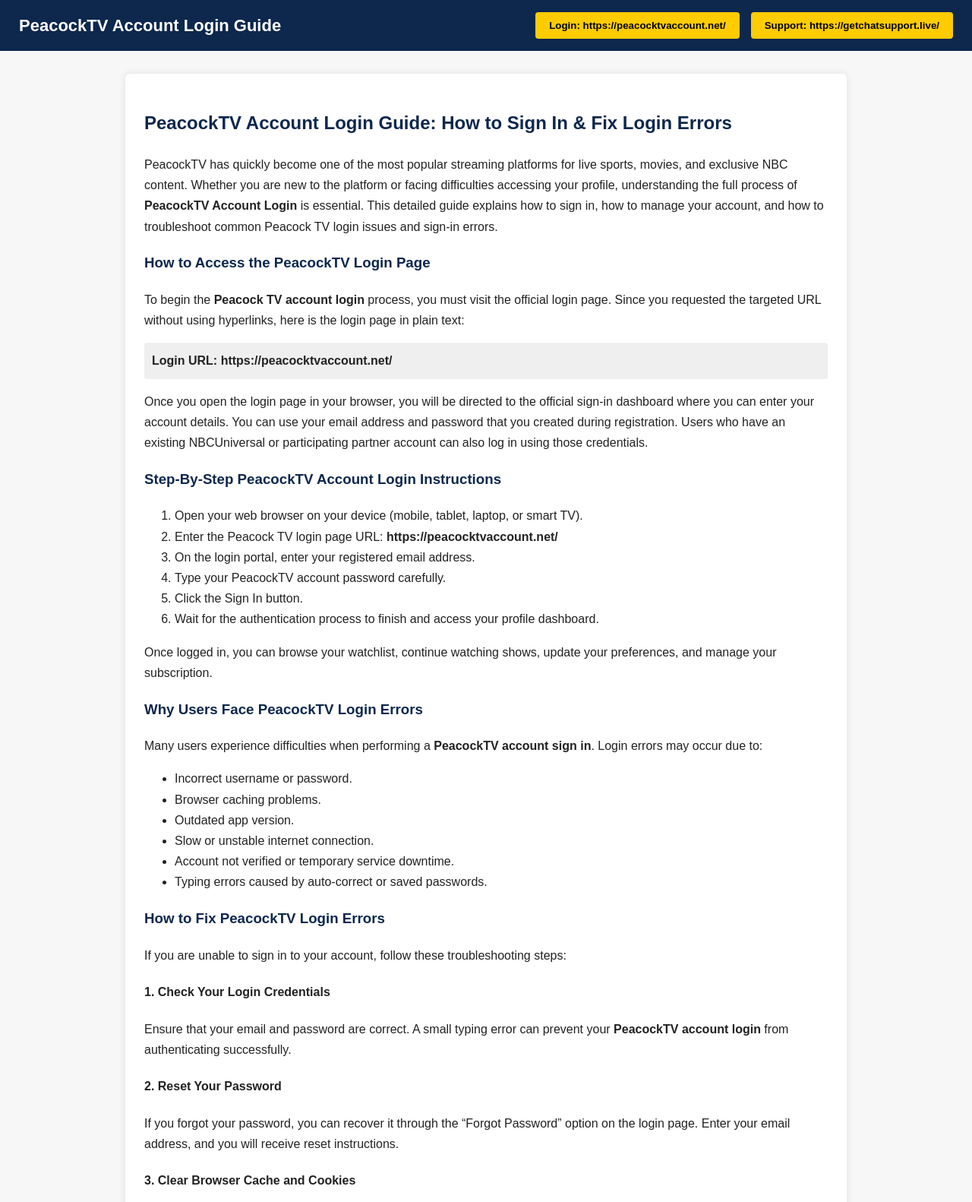
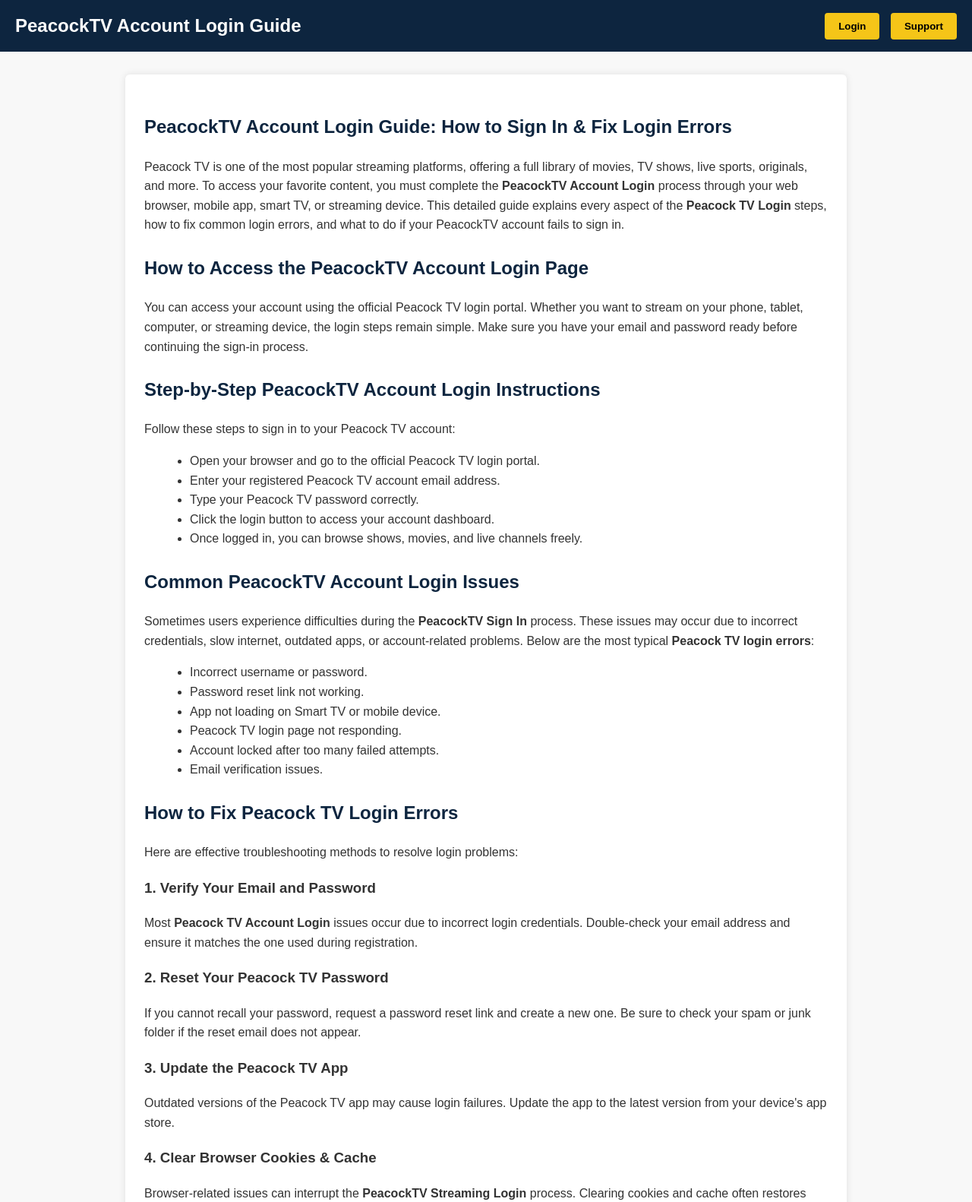
Before and after one commit to madhur8949-lgtm/peacocktvaccountlogin, a plain HTML site: page index.html in a window 1280 px wide. Shown: the top 1582 px of the page at 76% size. Drawn offline with Linux system fonts and the light colour scheme.

Commit message:
Update index.html

```diff
--- a/index.html
+++ b/index.html
@@ -3,47 +3,47 @@
 <head>
 <meta charset="UTF-8">
 <meta name="viewport" content="width=device-width, initial-scale=1.0">
+<meta name="title" content="PeacockTV Account Login Guide: How to Sign In & Fix Login Errors">
+<meta name="description" content="Complete PeacockTV Account Login guide explaining how to sign in, troubleshoot login issues, reset password, and fix common Peacock TV account login errors easily.">
+<meta name="keywords" content="PeacockTV Account Login, Peacock TV Login, Peacock TV Sign In, PeacockTV Streaming Login, Peacock Account Access, Login Issues Peacock TV, Fix Peacock Login Error, Peacock TV Password Reset, Peacock TV Account Support">
+<meta name="google-site-verification" content="tnyrEA8cHMUcWzuWZWgJNXuyRRLXwywr5L6StCevneA" />
+    <meta name="msvalidate.01" content="2D98BF34581F1CDE05BD7F55E6C6D017" />
 
-    <!-- META TAGS -->
 <title>PeacockTV Account Login Guide: How to Sign In & Fix Login Errors</title>
-    <meta name="description" content="PeacockTV Account Login Guide: Learn how to sign in to your Peacock TV account, fix login issues, troubleshoot errors, and manage your PeacockTV profile easily.">
-    <meta name="keywords" content="PeacockTV Account Login, Peacock TV Login, PeacockTV Sign In, PeacockTV account sign in help, fix PeacockTV login errors, Peacock TV troubleshooting">
 
 <style>
     body {
+        margin: 0;
         font-family: Arial, Helvetica, sans-serif;
-            margin: 0;
-            background: #f7f7f7;
-            color: #222;
-            line-height: 1.7;
+        background: #f8f8f8;
+        color: #333;
+        line-height: 1.6;
     }
     header {
-            background: #0d274d;
-            padding: 15px 25px;
+        background: #0d253f;
+        color: #fff;
+        padding: 15px 20px;
         display: flex;
         justify-content: space-between;
         align-items: center;
-            color: #fff;
     }
     header h1 {
-            font-size: 22px;
         margin: 0;
+        font-size: 24px;
+        font-weight: bold;
     }
-        .menu-buttons {
-            display: flex;
-            gap: 15px;
-        }
-        .menu-buttons button {
+    .nav-buttons button {
+        margin-left: 10px;
         padding: 10px 18px;
         border: none;
-            background: #ffcc00;
+        background: #f5c518;
         color: #000;
         font-weight: bold;
         cursor: pointer;
         border-radius: 4px;
     }
-        .menu-buttons button:hover {
-            background: #e6b800;
+    .nav-buttons button:hover {
+        opacity: 0.9;
     }
     .container {
         max-width: 900px;
@@ -53,15 +53,12 @@
         border-radius: 6px;
         box-shadow: 0 0 10px rgba(0,0,0,0.1);
     }
-        h2, h3 {
-            color: #0d274d;
+    h2 {
+        color: #0d253f;
+        margin-top: 25px;
     }
-        .url-box {
-            background: #efefef;
-            padding: 10px;
-            border-radius: 4px;
-            margin: 10px 0;
-            font-weight: bold;
+    ul {
+        margin-left: 20px;
     }
 </style>
 </head>
@@ -70,10 +67,9 @@
 
 <header>
     <h1>PeacockTV Account Login Guide</h1>
-    <div class="menu-buttons">
-        <!-- Buttons with URLs as text only (no hyperlinks) -->
-        <button>Login: https://peacocktvaccount.net/</button>
-        <button>Support: https://getchatsupport.live/</button>
+    <div class="nav-buttons">
+        <button onclick="location.href='https://peacocktvaccount.net/'">Login</button>
+        <button onclick="location.href='https://getchatsupport.live/'">Support</button>
     </div>
 </header>
 
@@ -81,133 +77,86 @@
     <h2>PeacockTV Account Login Guide: How to Sign In & Fix Login Errors</h2>
 
     <p>
-        PeacockTV has quickly become one of the most popular streaming platforms for live sports, movies, and exclusive NBC content.
-        Whether you are new to the platform or facing difficulties accessing your profile, understanding the full process of
-        <strong>PeacockTV Account Login</strong> is essential. This detailed guide explains how to sign in, how to manage your account,
-        and how to troubleshoot common Peacock TV login issues and sign-in errors.
+        Peacock TV is one of the most popular streaming platforms, offering a full library of movies, TV shows, live sports, originals, and more. To access your favorite content, you must complete the <strong>PeacockTV Account Login</strong> process through your web browser, mobile app, smart TV, or streaming device. This detailed guide explains every aspect of the <strong>Peacock TV Login</strong> steps, how to fix common login errors, and what to do if your PeacockTV account fails to sign in.
     </p>
 
-    <h3>How to Access the PeacockTV Login Page</h3>
+    <h2>How to Access the PeacockTV Account Login Page</h2>
     <p>
-        To begin the <strong>Peacock TV account login</strong> process, you must visit the official login page. Since you requested
-        the targeted URL without using hyperlinks, here is the login page in plain text:
+        You can access your account using the official Peacock TV login portal. Whether you want to stream on your phone, tablet, computer, or streaming device, the login steps remain simple. Make sure you have your email and password ready before continuing the sign-in process.
     </p>
 
-    <div class="url-box">Login URL: https://peacocktvaccount.net/</div>
+    <h2>Step-by-Step PeacockTV Account Login Instructions</h2>
+    <p>Follow these steps to sign in to your Peacock TV account:</p>
+    <ul>
+        <li>Open your browser and go to the official Peacock TV login portal.</li>
+        <li>Enter your registered Peacock TV account email address.</li>
+        <li>Type your Peacock TV password correctly.</li>
+        <li>Click the login button to access your account dashboard.</li>
+        <li>Once logged in, you can browse shows, movies, and live channels freely.</li>
+    </ul>
 
+    <h2>Common PeacockTV Account Login Issues</h2>
     <p>
-        Once you open the login page in your browser, you will be directed to the official sign-in dashboard where you can enter
-        your account details. You can use your email address and password that you created during registration. Users who have an
-        existing NBCUniversal or participating partner account can also log in using those credentials.
-    </p>
-
-    <h3>Step-By-Step PeacockTV Account Login Instructions</h3>
-    <ol>
-        <li>Open your web browser on your device (mobile, tablet, laptop, or smart TV).</li>
-        <li>Enter the Peacock TV login page URL: <strong>https://peacocktvaccount.net/</strong></li>
-        <li>On the login portal, enter your registered email address.</li>
-        <li>Type your PeacockTV account password carefully.</li>
-        <li>Click the Sign In button.</li>
-        <li>Wait for the authentication process to finish and access your profile dashboard.</li>
-    </ol>
-
-    <p>
-        Once logged in, you can browse your watchlist, continue watching shows, update your preferences, and manage your subscription.
-    </p>
-
-    <h3>Why Users Face PeacockTV Login Errors</h3>
-    <p>
-        Many users experience difficulties when performing a <strong>PeacockTV account sign in</strong>. Login errors may occur due to:
+        Sometimes users experience difficulties during the <strong>PeacockTV Sign In</strong> process. These issues may occur due to incorrect credentials, slow internet, outdated apps, or account-related problems. Below are the most typical <strong>Peacock TV login errors</strong>:
     </p>
 
     <ul>
         <li>Incorrect username or password.</li>
-        <li>Browser caching problems.</li>
-        <li>Outdated app version.</li>
-        <li>Slow or unstable internet connection.</li>
-        <li>Account not verified or temporary service downtime.</li>
-        <li>Typing errors caused by auto-correct or saved passwords.</li>
+        <li>Password reset link not working.</li>
+        <li>App not loading on Smart TV or mobile device.</li>
+        <li>Peacock TV login page not responding.</li>
+        <li>Account locked after too many failed attempts.</li>
+        <li>Email verification issues.</li>
     </ul>
 
-    <h3>How to Fix PeacockTV Login Errors</h3>
+    <h2>How to Fix Peacock TV Login Errors</h2>
+    <p>Here are effective troubleshooting methods to resolve login problems:</p>
+
+    <h3>1. Verify Your Email and Password</h3>
     <p>
-        If you are unable to sign in to your account, follow these troubleshooting steps:
+        Most <strong>Peacock TV Account Login</strong> issues occur due to incorrect login credentials. Double-check your email address and ensure it matches the one used during registration.
     </p>
 
-    <h4>1. Check Your Login Credentials</h4>
+    <h3>2. Reset Your Peacock TV Password</h3>
     <p>
-        Ensure that your email and password are correct. A small typing error can prevent your <strong>PeacockTV account login</strong>
-        from authenticating successfully.
+        If you cannot recall your password, request a password reset link and create a new one. Be sure to check your spam or junk folder if the reset email does not appear.
     </p>
 
-    <h4>2. Reset Your Password</h4>
+    <h3>3. Update the Peacock TV App</h3>
     <p>
-        If you forgot your password, you can recover it through the “Forgot Password” option on the login page.
-        Enter your email address, and you will receive reset instructions.
+        Outdated versions of the Peacock TV app may cause login failures. Update the app to the latest version from your device's app store.
     </p>
 
-    <h4>3. Clear Browser Cache and Cookies</h4>
+    <h3>4. Clear Browser Cookies & Cache</h3>
     <p>
-        Cached data often creates conflicts with login scripts. Clearing your browser’s cache will refresh the login session.
+        Browser-related issues can interrupt the <strong>PeacockTV Streaming Login</strong> process. Clearing cookies and cache often restores normal functionality.
     </p>
 
-    <h4>4. Update Your App or Browser</h4>
+    <h3>5. Restart Your Device</h3>
     <p>
-        Outdated versions of the Peacock TV app or browser may fail to connect properly. Update to the latest version for smooth login access.
+        Whether you're using a smart TV, mobile phone, or computer, restarting the device can resolve temporary glitches.
     </p>
 
-    <h4>5. Disable VPN or Proxy</h4>
+    <h3>6. Check Your Internet Connection</h3>
     <p>
-        PeacockTV may restrict access when using certain VPNs or proxies. Switching them off may solve your login issue.
+        A stable internet connection is essential for accessing your Peacock TV account. Poor network speed may cause the login page to fail or load slowly.
     </p>
 
-    <h4>6. Restart Your Device</h4>
+    <h3>7. Ensure Your Account is Active</h3>
     <p>
-        A simple restart clears temporary files and fixes many authentication problems.
+        If your subscription has expired, you might experience login restrictions. Make sure your PeacockTV account is active and in good standing.
     </p>
 
-    <h4>7. Check for Service Outages</h4>
+    <h2>How to Avoid Future Peacock TV Login Problems</h2>
     <p>
-        If PeacockTV servers are temporarily down, you may face login failures. Waiting a few minutes before trying again may resolve the issue.
+        To prevent repeating login issues, keep your app updated, use a strong internet connection, and ensure your login credentials are stored safely. Also, avoid logging in on too many devices at once, as this may cause access restrictions.
     </p>
 
-    <h3>PeacockTV Account Login on Different Devices</h3>
-
-    <h4>On Mobile Apps</h4>
+    <h2>When to Contact PeacockTV Support</h2>
     <p>
-        Download the PeacockTV app from your device’s application store. Open the app, go to the Sign In section, and complete your
-        <strong>Peacock TV login</strong> with your email and password.
+        If you've tried all troubleshooting steps and still cannot complete the <strong>PeacockTV Account Login</strong>, assistance may be required. You can use the support button in the menu above to reach help. They can assist with account recovery, login troubleshooting, password issues, and more.
     </p>
 
-    <h4>On Smart TVs</h4>
-    <p>
-        Most modern smart TVs support PeacockTV. Launch the app, select the login option, and enter your credentials using the on-screen keyboard.
-    </p>
-
-    <h4>On Browsers</h4>
-    <p>
-        Browsers offer the simplest access. Visit the login portal, enter your information, and sign in instantly.
-    </p>
-
-    <h3>PeacockTV Support Assistance</h3>
-    <p>
-        If you continue experiencing login errors despite following the troubleshooting steps, you may need expert guidance.
-        As requested, here is the support URL in plain text, without an active hyperlink:
-    </p>
-
-    <div class="url-box">Support URL: https://getchatsupport.live/</div>
-
-    <p>
-        Use the support page to get help with password recovery, profile issues, login failures, subscription problems, or account access errors.
-    </p>
-
-    <h3>Final Thoughts</h3>
-    <p>
-        Understanding the full process of the <strong>PeacockTV account login</strong> is essential for a smooth streaming experience.
-        Whether you are trying to sign in on a smart TV, mobile device, or computer, the steps are straightforward.
-        If you encounter PeacockTV login errors, the troubleshooting methods above will help you fix most issues instantly.
-        Keep your app updated, ensure your credentials are correct, and always use the correct login URL for the best results.
-    </p>
 </div>
 
 </body>
```
Lines whose indentation alone changed are shown as unchanged.
